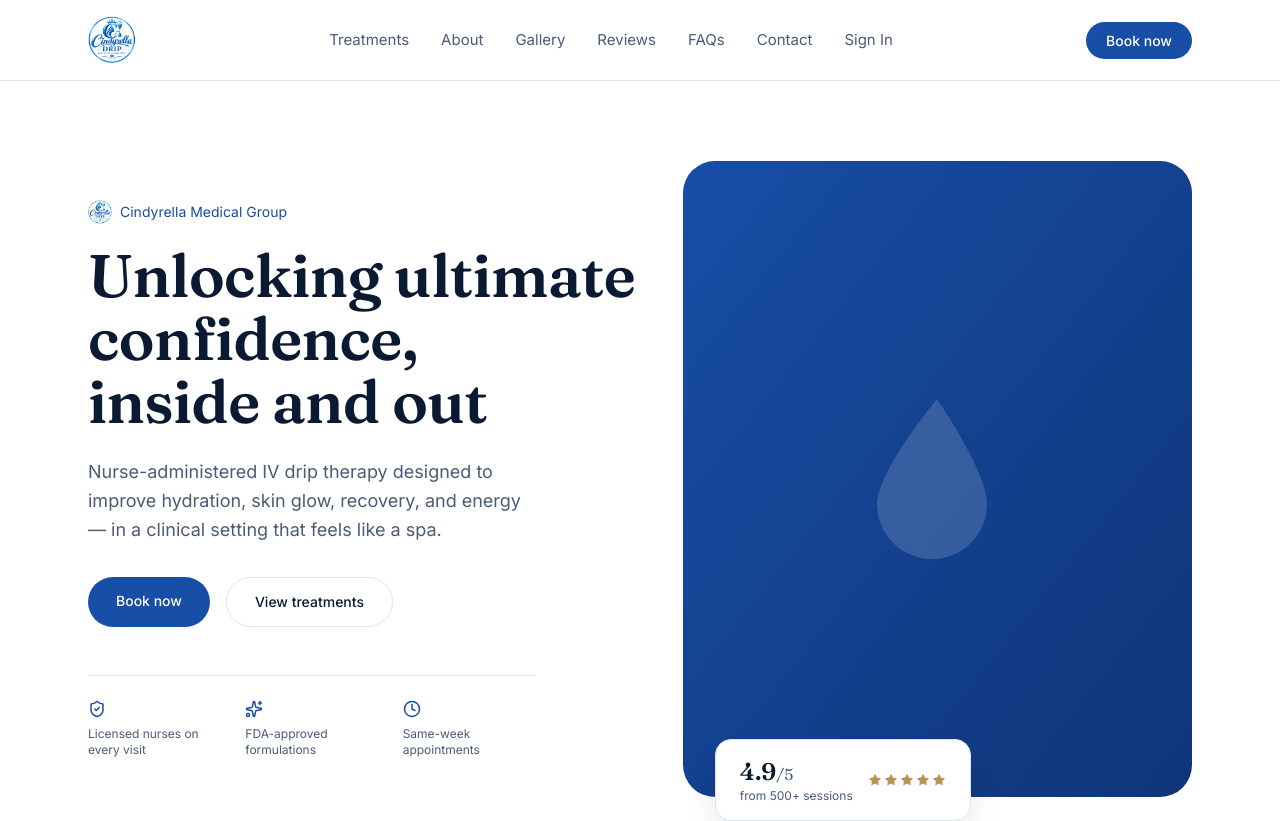
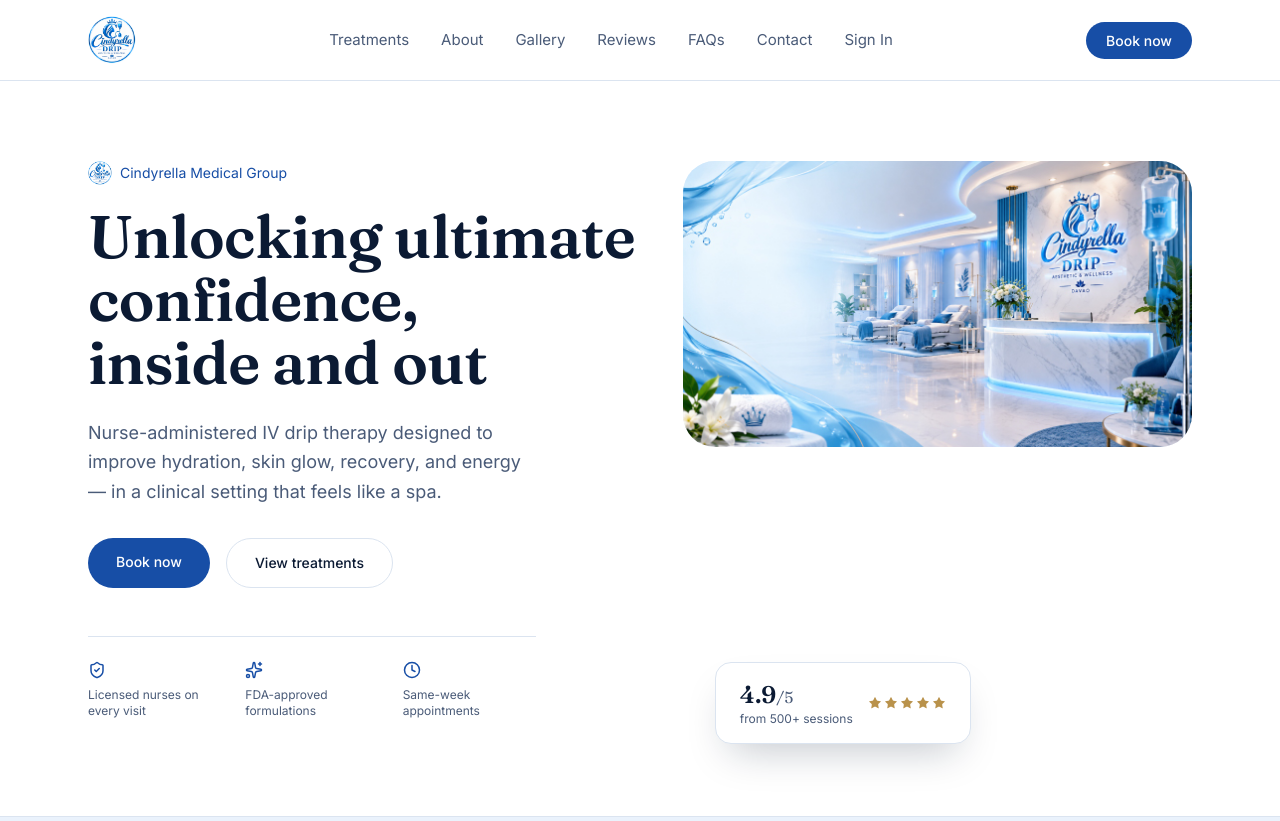
Before and after one commit to clh-james/cindyrella-clinic, a Next.js app: page / in a window 1280 px wide. Shown: the top 821 px of the page. Built offline with nearby package versions, Linux system fonts and the light colour scheme.

Commit message:
Update hero image and aspect ratio

```diff
--- a/src/app/(site)/page.tsx
+++ b/src/app/(site)/page.tsx
@@ -82,10 +82,14 @@
         </div>
 
         <div className="relative">
-          <div className="aspect-[4/5] w-full overflow-hidden rounded-[2rem] bg-gradient-to-br from-royal to-royal-deep">
-            <div className="flex h-full w-full items-center justify-center">
-              <Droplet className="h-40 w-32 text-white/15" />
-            </div>
+          <div className="aspect-video w-full overflow-hidden rounded-[2rem] relative bg-pale">
+            <Image
+              src="/storefront.jpg"
+              alt="Cindyrella Drip Wellness Aesthetics Storefront"
+              fill
+              className="object-cover"
+              priority
+            />
           </div>
           <div className="absolute -bottom-6 left-6 right-6 flex items-center justify-between rounded-2xl border border-line bg-paper px-6 py-4 shadow-[0_20px_40px_-15px_rgba(11,26,51,0.25)] sm:left-8 sm:right-auto sm:w-64">
             <div>
```
Also changed, not shown: public/hero-logo.png (added), public/storefront.jpg (added).
